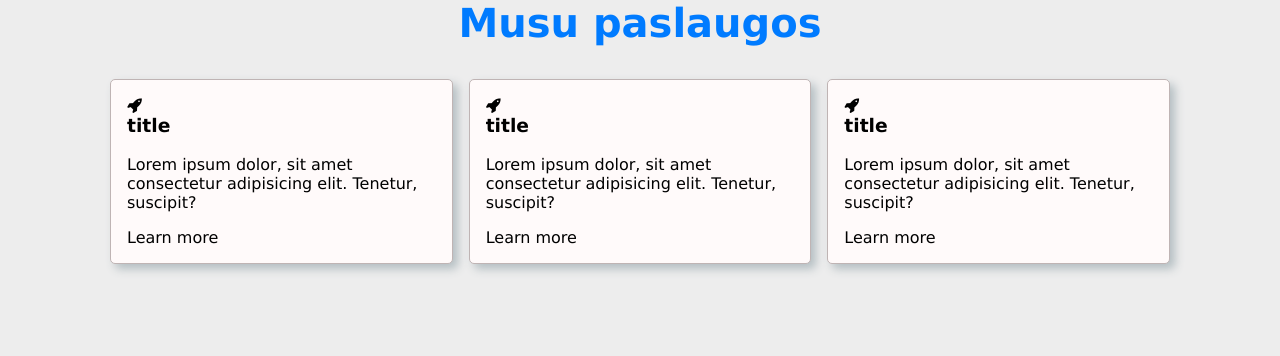
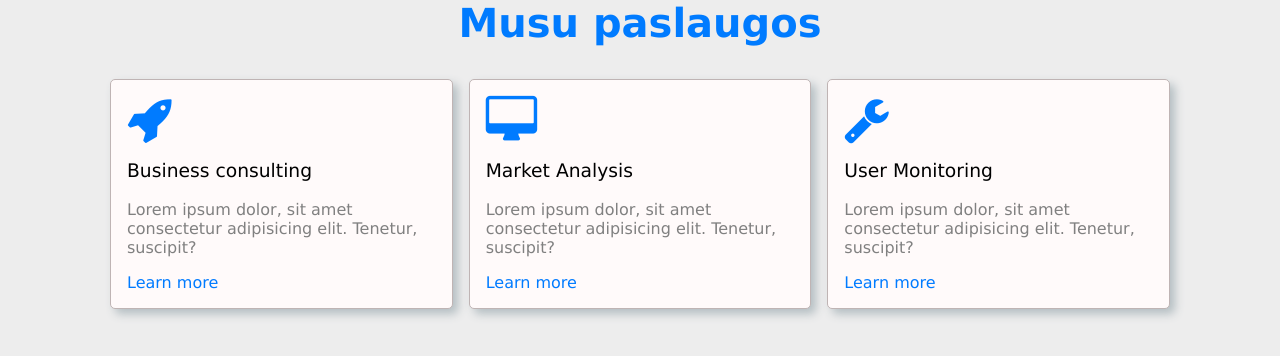
Before and after one commit to mineralaz/02_react_vite_components_props, a React (Vite) app: page / in a window 1280 px wide. Shown: the top 356 px of the page. Built offline with nearby package versions, Linux system fonts and the light colour scheme; the HTML template or start-up script is replaced by a standard one.

Commit message:
3 cards done + css

```diff
--- a/src/App.css
+++ b/src/App.css
@@ -8,3 +8,16 @@
   grid-template-columns: repeat(3, 1fr);
   gap: 1rem;
 }
+.card__text {
+  color: gray;
+}
+.card__link {
+  color: #007bff;
+}
+.card h3 {
+  font-weight: normal;
+  margin-top: 1rem;
+}
+.fa {
+  color: #007bff;
+}
--- a/src/App.jsx
+++ b/src/App.jsx
@@ -7,29 +7,41 @@ function SectionTitle(props) {
 
 function Icon(props) {
   // console.log('props ===', props);
-  return <i className={`fa ${props.iconName}`} aria-hidden="true"></i>;
+  return <i className={`fa ${props.iconName} fa-3x`} aria-hidden="true"></i>;
 }
 
 function Grid() {
   return (
     <div className="grid">
-      <ServiceCard />
-      <ServiceCard />
-      <ServiceCard />
+      <ServiceCard
+        title="Business consulting"
+        icon="fa-rocket"
+        link="/about.html"
+      />
+      <ServiceCard
+        title="Market Analysis"
+        icon="fa-desktop"
+        link="/about.html"
+      />
+      <ServiceCard
+        title="User Monitoring"
+        icon="fa-wrench"
+        link="/about.html"
+      />
     </div>
   );
 }
 
-function ServiceCard() {
+function ServiceCard(props) {
   return (
     <div className="card">
-      <Icon className="card__icon" iconName="fa-rocket" />
-      <h3>title</h3>
+      <Icon className="card__icon" iconName={props.icon} />
+      <h3>{props.title}</h3>
       <p className="card__text">
         Lorem ipsum dolor, sit amet consectetur adipisicing elit. Tenetur,
         suscipit?
       </p>
-      <a href="#" className="card__link">
+      <a href={props.link} className="card__link">
         Learn more
       </a>
     </div>
```
